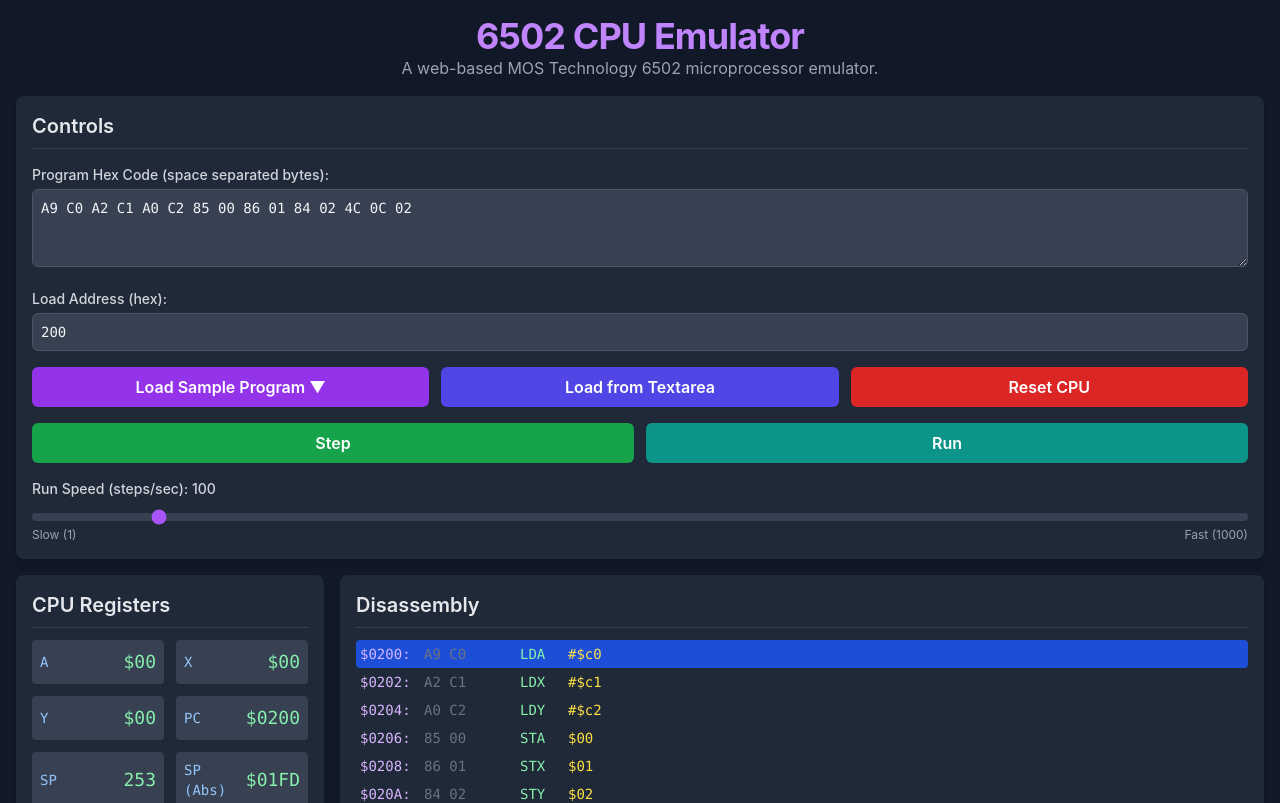
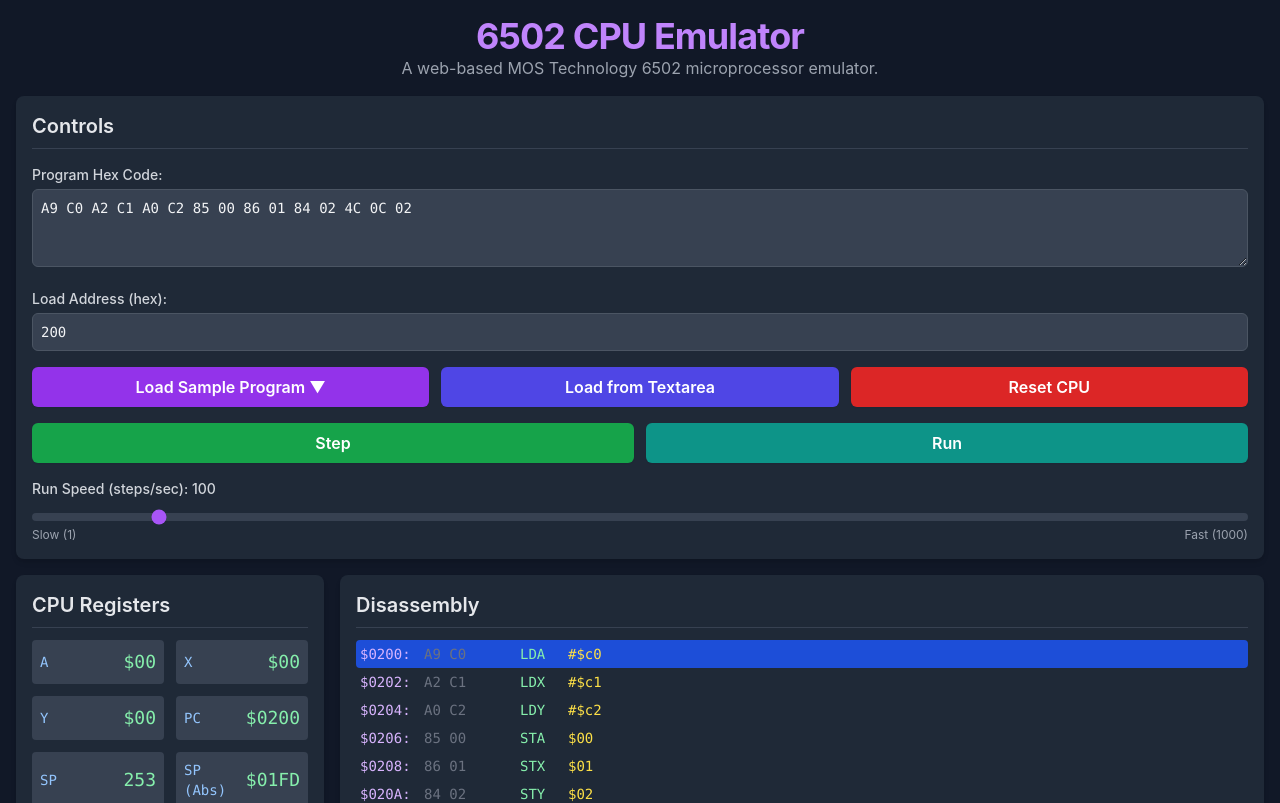
Before and after one commit to sokoide/6502-emulator, a React (Vite) app: page / in a window 1280 px wide. Shown: the top 803 px of the page. Built offline with nearby package versions, Linux system fonts and the light colour scheme.

Commit message:
support code which is not space separated

```diff
--- a/components/CpuControls.tsx
+++ b/components/CpuControls.tsx
@@ -108,7 +108,7 @@ const CpuControls: React.FC<CpuControlsProps> = ({
 
       <div className="mb-4">
         <label htmlFor="hexCode" className="block text-sm font-medium text-gray-300 mb-1">
-          Program Hex Code (space separated bytes):
+          Program Hex Code:
         </label>
         <textarea
           id="hexCode"
--- a/services/use6502Emulator.ts
+++ b/services/use6502Emulator.ts
@@ -46,8 +46,8 @@ export const use6502Emulator = () => {
 
   const loadProgram = useCallback((hexString: string, loadAddr: number = DEFAULT_PROGRAM_LOAD_ADDRESS) => {
     const newMemory = new Uint8Array(MEMORY_SIZE);
-    // Simple hex string parser (e.g., "A9 01 8D 00 02")
-    const bytes = hexString.trim().split(/\s+/).map(s => parseInt(s, 16));
+    hexString = hexString.replace(/\s+/g, ''); // Remove whitespace
+    const bytes = Array.from({ length: hexString.length / 2 }, (_, i) => hexString.slice(i * 2, i * 2 + 2)).map(s => parseInt(s, 16));
 
     if (bytes.some(isNaN)) {
       addLog("Error parsing hex string. Contains invalid characters.", 'error');
--- a/vite.config.ts
+++ b/vite.config.ts
@@ -6,8 +6,6 @@ export default defineConfig(({ mode }) => {
   return {
     base: '/6502-emulator/',
     define: {
-      'process.env.API_KEY': JSON.stringify(env.GEMINI_API_KEY),
-      'process.env.GEMINI_API_KEY': JSON.stringify(env.GEMINI_API_KEY)
     },
     resolve: {
       alias: {
```
